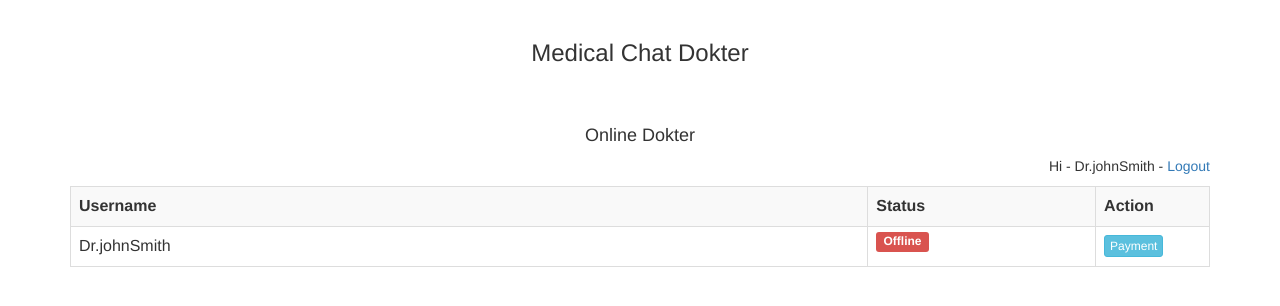
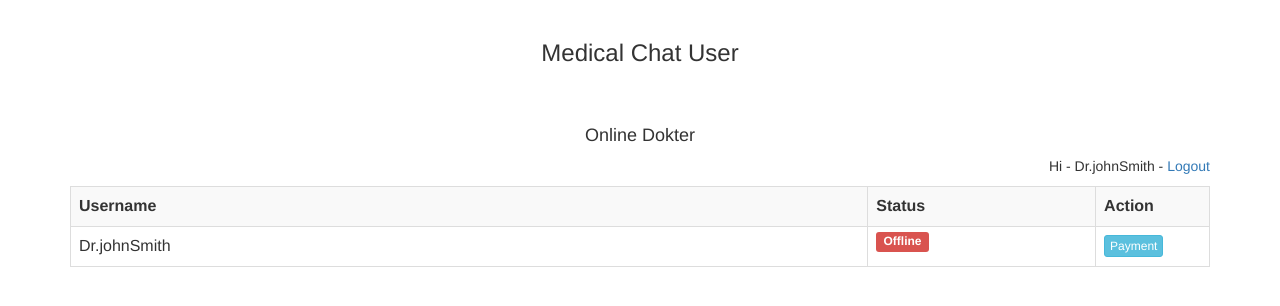
Before and after one commit to dhuhaardha/CHATDOKTER, a PHP site: page /index_user_awal.php?id=1 in a window 1280 px wide. Shown: the top 306 px of the page. Run offline with PHP 8.4, Linux system fonts and the light colour scheme; a user stored in the database is signed in; data comes from the database, SQL or seed files in the repository; data that the repository does not hold is empty; some libraries are stand-ins or nearby versions.

Commit message:
merubah judul menjadi "Medical Chat User"

```diff
--- a/index_user_awal.php
+++ b/index_user_awal.php
@@ -30,7 +30,7 @@ if ($_SESSION['hak_akses'] == "user") {
     <div class="container">
         <br />
 
-        <h3 align="center">Medical Chat Dokter</a></h3><br />
+        <h3 align="center">Medical Chat User</a></h3><br />
         <br />
 
         <div class="table-responsive">
```
